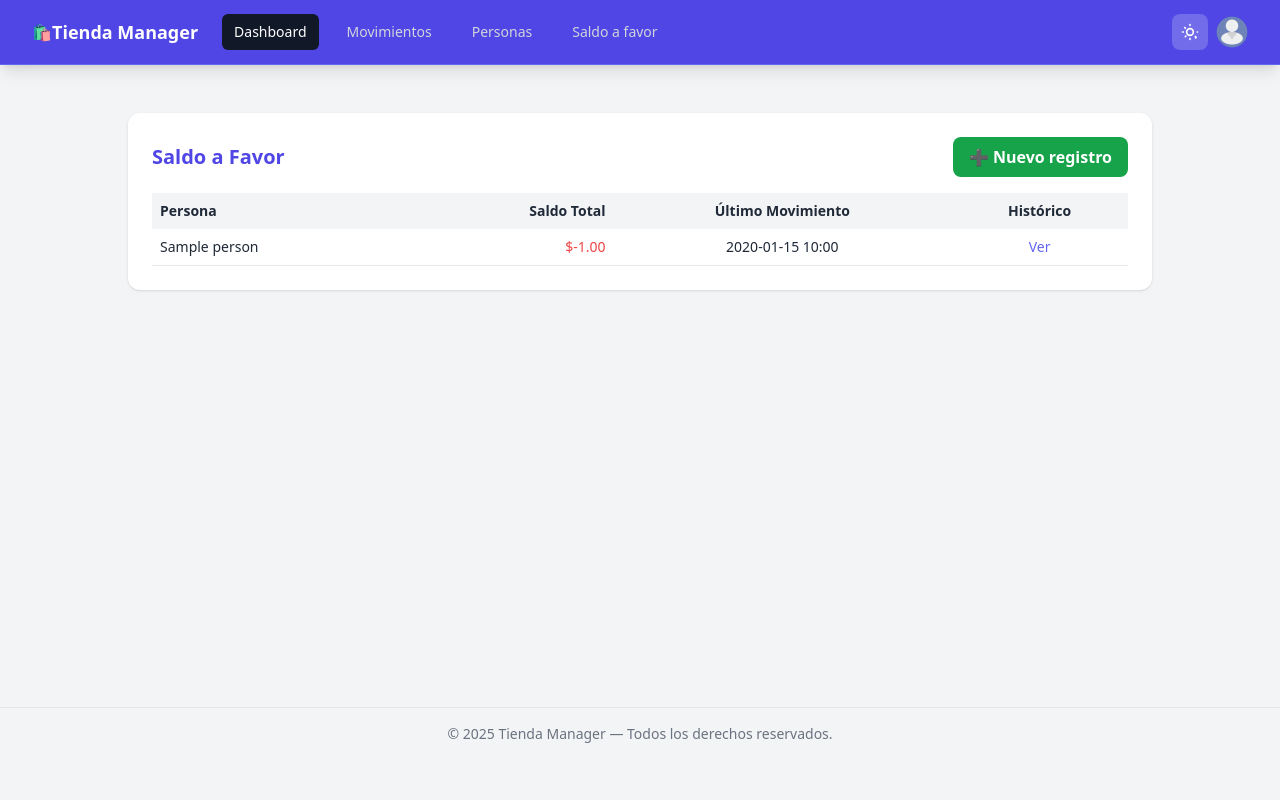
After one commit to StevenUCh/StoreManager, a Flask app: page /saldo-favor in a window 1280 px wide. The commit adds this page. Run offline with Flask 3, Linux system fonts and the light colour scheme; a user stored in the database is signed in; tables that the repository leaves empty hold one stand-in row (values such as "Sample post"); some libraries are stand-ins or nearby versions.

Commit message:
Add New Fuctions

```diff
--- a/app.py
+++ b/app.py
@@ -3,7 +3,7 @@ from datetime import date, datetime
 from flask import Flask, render_template, redirect, url_for, request, flash, jsonify
 from flask_login import LoginManager, login_user, login_required, logout_user, current_user
 from werkzeug.security import generate_password_hash, check_password_hash
-from models.users import db, User, Person
+from models.users import db, User, Person, SaldoFavor
 from models.move import Movimiento, DetalleMovimiento, Abono, AbonoIndirecto
 from forms.forms import LoginForm, RegisterForm, PersonForm, MovimientoForm
 from flask import send_file
@@ -148,31 +148,42 @@ def create_app():
             total_abonos = 0
             total_le_deben = 0
             balance = 0
+
+            # =========================
+            # 🔹 Cálculo de deuda / pagos
+            # =========================
             for d in p.detalles:
-                # Solo contar movimientos del usuario logueado
                 if d.movimiento.user_id != current_user.id:
                     continue
 
-                # Monto total y abonos personales
                 abonos_sum = sum(a.monto for a in d.abonos)
                 total_monto += d.monto
                 total_abonos += abonos_sum
 
-                # Si esta persona pagó todo el movimiento
+                # Si esta persona pagó todo el movimiento → le deben
                 if getattr(d, 'pago_todo', False):
                     otros_detalles = DetalleMovimiento.query.filter(
                         DetalleMovimiento.movimiento_id == d.movimiento_id,
                         DetalleMovimiento.persona_id != p.id
                     ).all()
 
-                    # Sumar la parte que le deben al usuario actual
                     for od in otros_detalles:
                         abonos_od = sum(a.monto for a in od.abonos)
                         deuda_od = max(od.monto - abonos_od, 0)
                         total_le_deben += deuda_od
 
+            # =========================
+            # 🔹 Sumar saldos a favor disponibles
+            # =========================
+            saldo_favor_total = db.session.query(
+                db.func.coalesce(db.func.sum(SaldoFavor.monto), 0)
+            ).filter_by(persona_id=p.id, user_id=current_user.id).scalar()
+
+            # =========================
+            # 🔹 Cálculo de totales
+            # =========================
             total_debe = max(total_monto - total_abonos, 0)
-            balance = total_debe - total_le_deben
+            balance = total_le_deben - total_debe + saldo_favor_total  # ✅ Incluye saldo a favor
             total_deuda += total_debe
 
             deudas.append({
@@ -180,6 +191,7 @@ def create_app():
                 'debe': total_debe,
                 'pagado': total_abonos,
                 'le_deben': total_le_deben,
+                'saldo_favor': saldo_favor_total,
                 'balance': balance
             })
 
@@ -424,6 +436,7 @@ def create_app():
         db.session.commit()
         return jsonify({'status': 'ok', 'estado': d.estado})
 
+
     @app.route('/movimiento/<int:mov_id>/abonar', methods=['POST'])
     @login_required
     def abonar(mov_id):
@@ -431,6 +444,7 @@ def create_app():
         detalle_id = request.form.get('detalle_id')
         monto_str = request.form.get('monto', '0').replace(',', '').strip()
         fecha_str = request.form.get('fecha', '').strip()
+        usar_saldo = request.form.get('usar_saldo', 'no')  # <-- Campo extra en el formulario
 
         try:
             monto = float(monto_str)
@@ -440,8 +454,31 @@ def create_app():
             return redirect(url_for('movimiento_detail', mov_id=mov_id))
 
         detalle = DetalleMovimiento.query.filter_by(id=detalle_id, movimiento_id=mov.id).first_or_404()
+        persona = detalle.person
 
-        # Crear el nuevo abono
+        # Verificar saldo a favor disponible
+        saldo_actual = db.session.query(db.func.sum(SaldoFavor.monto)).filter_by(persona_id=persona.id).scalar() or 0
+
+        if usar_saldo == 'si':
+            if saldo_actual <= 0:
+                flash(f'{persona.name} no tiene saldo a favor disponible.', 'error')
+                return redirect(url_for('movimiento_detail', mov_id=mov.id))
+
+            if monto > saldo_actual:
+                flash(f'El saldo disponible de {persona.name} (${saldo_actual:,.2f}) es insuficiente.', 'error')
+                return redirect(url_for('movimiento_detail', mov_id=mov.id))
+
+            # Registrar el uso del saldo (monto negativo)
+            registro_saldo = SaldoFavor(
+                persona_id=persona.id,
+                user_id=current_user.id,
+                monto=-monto,
+                fecha=fecha_obj,
+                comentario=f'Uso de saldo a favor en movimiento #{mov.id}'
+            )
+            db.session.add(registro_saldo)
+
+        # Crear el nuevo abono normal
         nuevo_abono = Abono(detalle_id=detalle.id, monto=monto, fecha=fecha_obj)
         db.session.add(nuevo_abono)
         db.session.flush()
@@ -454,7 +491,10 @@ def create_app():
 
         db.session.commit()
 
-        flash(f'Abono de ${monto:,.2f} registrado correctamente.', 'success')
+        if usar_saldo == 'si':
+            flash(f'Abono de ${monto:,.2f} registrado usando saldo a favor.', 'success')
+        else:
+            flash(f'Abono de ${monto:,.2f} registrado correctamente.', 'success')
 
         return redirect(url_for('movimiento_detail', mov_id=mov.id, abono_id=nuevo_abono.id))
 
@@ -463,14 +503,35 @@ def create_app():
     def delete_abono(abono_id):
         abono = Abono.query.get_or_404(abono_id)
         detalle = abono.detalle
+        mov = detalle.movimiento
+        persona = detalle.person
         mov_id = detalle.movimiento_id
 
-        # Eliminar abonos indirectos relacionados
-        if hasattr(abono, 'indirectos'):  # si existe la relación
+        # 1️⃣ Eliminar abonos indirectos relacionados (mantienes lo tuyo)
+        if hasattr(abono, 'indirectos'):
             for indirecto in abono.indirectos:
                 db.session.delete(indirecto)
 
-        # Restar el monto del abono eliminado
+        # 2️⃣ Buscar si este abono usó saldo a favor (para revertirlo)
+        uso_saldo = SaldoFavor.query.filter(
+            SaldoFavor.persona_id == persona.id,
+            SaldoFavor.user_id == current_user.id,
+            SaldoFavor.monto == -abono.monto,
+            SaldoFavor.comentario.like(f'%movimiento #{mov.id}%')
+        ).first()
+
+        if uso_saldo:
+            # Revertir el saldo a favor creando un registro positivo
+            reversion = SaldoFavor(
+                persona_id=persona.id,
+                user_id=current_user.id,
+                monto=abono.monto,
+                fecha=datetime.utcnow(),
+                comentario=f'Reversión de uso de saldo por eliminación de abono #{abono.id} del movimiento #{mov.id}'
+            )
+            db.session.add(reversion)
+
+        # 3️⃣ Restar el monto del abono eliminado
         detalle.abonado -= abono.monto
         if detalle.abonado < 0:
             detalle.abonado = 0
@@ -482,7 +543,7 @@ def create_app():
         db.session.delete(abono)
         db.session.commit()
 
-        flash('Abono y sus relaciones eliminados correctamente.', 'success')
+        flash('Abono eliminado correctamente. Se revirtió el saldo si aplicaba.', 'success')
         return redirect(url_for('movimiento_detail', mov_id=mov_id))
 
 
@@ -522,7 +583,26 @@ def create_app():
             flash(f'El monto supera el saldo disponible del abono (${monto_restante_abono:,.2f}).', 'error')
             return redirect(url_for('movimiento_detail', mov_id=mov_origen.id, abono_id=abono_id))
 
-        # Validar destino
+        # 🧭 Si no se seleccionó un movimiento destino → convertir en saldo a favor
+        if not movimiento_id or movimiento_id.strip() == '' or movimiento_id == '0':
+            if monto_restante_abono <= 0:
+                flash('No hay monto restante para asignar a saldo a favor.', 'info')
+                return redirect(url_for('movimiento_detail', mov_id=mov_origen.id))
+
+            nuevo_saldo = SaldoFavor(
+                persona_id=pagador_todo.persona_id,
+                user_id=current_user.id,
+                monto=monto_restante_abono,
+                fecha=datetime.utcnow(),
+                comentario=f'Saldo a favor generado por abono #{abono_id} del movimiento #{mov_origen.id}'
+            )
+            db.session.add(nuevo_saldo)
+            db.session.commit()
+
+            flash(f'Se registró ${monto_restante_abono:,.2f} como saldo a favor para {pagador_todo.person.name}.', 'success')
+            return redirect(url_for('movimiento_detail', mov_id=mov_origen.id))
+
+        # Si sí hay un destino válido:
         detalle_destino = DetalleMovimiento.query.filter_by(
             movimiento_id=movimiento_id,
             persona_id=pagador_todo.persona_id
@@ -561,6 +641,76 @@ def create_app():
 
         flash(f'Abono indirecto aplicado correctamente (${monto_aplicable:,.2f}).', 'success')
         return redirect(url_for('movimiento_detail', mov_id=mov_origen.id))
+
+    # ==============================
+    # SALDO A FAVOR
+    # ==============================
+    @app.route('/saldo-favor', methods=['GET'])
+    @login_required
+    def saldo_favor():
+        personas = Person.query.filter_by(user_id=current_user.id).all()
+        data = []
+
+        for p in personas:
+            movimientos = SaldoFavor.query.filter_by(persona_id=p.id, user_id=current_user.id).all()
+            saldo_total = sum(m.monto if m.tipo == 'ingreso' else -m.monto for m in movimientos)
+            ultima_fecha = max((m.fecha for m in movimientos), default=None)
+            data.append({
+                'id': p.id,
+                'name': p.name,
+                'saldo_total': saldo_total,
+                'ultima_fecha': ultima_fecha
+            })
+
+        return render_template('saldo_favor.html', registros=data, personas=personas)
+
+    @app.route('/saldo-favor/add', methods=['POST'])
+    @login_required
+    def saldo_favor_add():
+        persona_id = request.form.get('persona_id')
+        monto_raw = request.form.get('monto', '0').replace(',', '').strip()
+        comentario = request.form.get('comentario', '').strip()
+        fecha_raw = request.form.get('fecha', '').strip()
+        tipo = 'ingreso'  # por defecto ingreso
+
+        if not persona_id or not monto_raw or not fecha_raw:
+            flash('Todos los campos son obligatorios.', 'danger')
+            return redirect(url_for('saldo_favor'))
+
+        try:
+            monto = float(monto_raw)
+            fecha = datetime.strptime(fecha_raw, "%Y-%m-%dT%H:%M")
+        except ValueError:
+            flash('Formato inválido en monto o fecha.', 'danger')
+            return redirect(url_for('saldo_favor'))
+
+        # Permitir registrar valores negativos (egreso)
+        if monto < 0:
+            tipo = 'egreso'
+            monto = abs(monto)
+
+        nuevo = SaldoFavor(
+            persona_id=persona_id,
+            user_id=current_user.id,
+            monto=monto,
+            comentario=comentario,
+            fecha=fecha,
+            tipo=tipo
+        )
+        db.session.add(nuevo)
+        db.session.commit()
+        flash('Saldo registrado correctamente.', 'success')
+        return redirect(url_for('saldo_favor'))
+
+    @app.route('/saldo-favor/historico/<int:persona_id>')
+    @login_required
+    def saldo_favor_historico(persona_id):
+        persona = Person.query.filter_by(id=persona_id, user_id=current_user.id).first_or_404()
+        registros = SaldoFavor.query.filter_by(persona_id=persona.id, user_id=current_user.id).order_by(SaldoFavor.fecha.desc()).all()
+        saldo_total = sum(r.monto if r.tipo == 'ingreso' else -r.monto for r in registros)
+
+        return render_template('saldo_favor_historico.html', persona=persona, registros=registros, saldo_total=saldo_total)
+
 
     # -------------------------------
     # EXPORTAR A CSV
--- a/templates/base.html
+++ b/templates/base.html
@@ -68,6 +68,7 @@
                 <a href="{{ url_for('dashboard') }}" class="px-3 py-2 rounded-md text-sm font-medium text-white bg-gray-900 dark:bg-gray-950/50">Dashboard</a>
                 <a href="{{ url_for('movimientos') }}" class="px-3 py-2 rounded-md text-sm font-medium text-gray-300 hover:bg-white/5 hover:text-white">Movimientos</a>
                 <a href="{{ url_for('personas') }}" class="px-3 py-2 rounded-md text-sm font-medium text-gray-300 hover:bg-white/5 hover:text-white">Personas</a>
+                <a href="{{ url_for('saldo_favor') }}" class="px-3 py-2 rounded-md text-sm font-medium text-gray-300 hover:bg-white/5 hover:text-white">Saldo a favor</a>
               {% endif %}
             </div>
           </div>
--- /dev/null
+++ b/templates/saldo_favor.html
@@ -0,0 +1,104 @@
+{% extends 'base.html' %}
+{% block content %}
+
+<div class="bg-white dark:bg-gray-800 rounded-xl shadow p-6 max-w-5xl mx-auto mt-6">
+  <div class="flex justify-between items-center mb-4">
+    <h3 class="text-xl font-bold text-indigo-600 dark:text-indigo-400">Saldo a Favor</h3>
+    <button onclick="openModal('modalSaldoFavor')"
+            class="px-4 py-2 bg-green-600 hover:bg-green-500 text-white rounded-lg font-semibold transition">
+      ➕ Nuevo registro
+    </button>
+  </div>
+
+  <div class="overflow-x-auto">
+    <table class="min-w-full text-sm text-left border-collapse">
+      <thead class="bg-gray-100 dark:bg-gray-700 text-gray-800 dark:text-gray-200">
+        <tr>
+          <th class="p-2">Persona</th>
+          <th class="p-2 text-right">Saldo Total</th>
+          <th class="p-2 text-center">Último Movimiento</th>
+          <th class="p-2 text-center">Histórico</th>
+        </tr>
+      </thead>
+      <tbody>
+        {% for r in registros %}
+        <tr class="border-b border-gray-200 dark:border-gray-700 hover:bg-gray-50 dark:hover:bg-gray-700">
+          <td class="p-2">{{ r.name }}</td>
+          <td class="p-2 text-right {{ 'text-green-600' if r.saldo_total > 0 else 'text-red-500' }}">
+            {{ r.saldo_total | currency }}
+          </td>
+          <td class="p-2 text-center">
+            {{ r.ultima_fecha.strftime('%Y-%m-%d %H:%M') if r.ultima_fecha else '-' }}
+          </td>
+          <td class="p-2 text-center">
+            <a href="{{ url_for('saldo_favor_historico', persona_id=r.id) }}"
+               class="text-indigo-500 hover:underline">Ver</a>
+          </td>
+        </tr>
+        {% else %}
+        <tr><td colspan="4" class="p-4 text-center text-gray-500">No hay registros</td></tr>
+        {% endfor %}
+      </tbody>
+    </table>
+  </div>
+</div>
+
+<!-- Modal -->
+<div id="modalSaldoFavor" class="fixed inset-0 bg-black bg-opacity-50 flex items-center justify-center hidden">
+  <div class="bg-white dark:bg-gray-800 rounded-xl shadow p-6 w-96 relative">
+    <h4 class="text-lg font-bold text-indigo-600 dark:text-indigo-400 mb-4">Registrar Saldo a Favor</h4>
+    <form method="POST" action="{{ url_for('saldo_favor_add') }}">
+      <div class="mb-3">
+        <label class="block font-semibold text-gray-700 dark:text-gray-300 mb-1">Persona</label>
+        <select name="persona_id" class="w-full rounded-md border-gray-300 dark:border-gray-700 dark:bg-gray-900 dark:text-white p-2" required>
+          <option value="" disabled selected>Selecciona una persona</option>
+          {% for p in personas %}
+          <option value="{{ p.id }}">{{ p.name }}</option>
+          {% endfor %}
+        </select>
+      </div>
+      <div class="mb-3">
+        <label class="block font-semibold text-gray-700 dark:text-gray-300 mb-1">Monto (puede ser negativo)</label>
+        <input type="text" name="monto" placeholder="0.00" required
+               class="w-full rounded-md border-gray-300 dark:border-gray-700 dark:bg-gray-900 dark:text-white p-2 text-right"
+               oninput="formatCurrency(this)">
+      </div>
+      <div class="mb-3">
+        <label class="block font-semibold text-gray-700 dark:text-gray-300 mb-1">Fecha</label>
+        <input type="datetime-local" name="fecha" required
+               class="w-full rounded-md border-gray-300 dark:border-gray-700 dark:bg-gray-900 dark:text-white p-2 text-right">
+      </div>
+      <div class="mb-3">
+        <label class="block font-semibold text-gray-700 dark:text-gray-300 mb-1">Comentario</label>
+        <textarea name="comentario" rows="2"
+                  class="w-full rounded-md border-gray-300 dark:border-gray-700 dark:bg-gray-900 dark:text-white p-2"></textarea>
+      </div>
+      <div class="flex justify-end space-x-2 mt-4">
+        <button type="button" onclick="closeModal('modalSaldoFavor')" class="px-4 py-2 bg-gray-300 dark:bg-gray-700 text-gray-800 dark:text-white rounded-lg">Cancelar</button>
+        <button type="submit" class="px-4 py-2 bg-green-600 hover:bg-green-500 text-white rounded-lg font-semibold">Guardar</button>
+      </div>
+    </form>
+  </div>
+</div>
+
+<script>
+function openModal(id) {
+  const modal = document.getElementById(id);
+  modal.classList.remove('hidden');
+  modal.classList.add('flex');
+}
+function closeModal(id) {
+  const modal = document.getElementById(id);
+  modal.classList.add('hidden');
+  modal.classList.remove('flex');
+}
+function formatCurrency(input) {
+  let value = input.value.replace(/,/g, '').replace(/[^\d.-]/g, '');
+  if (!value) { input.value = ''; return; }
+  const parts = value.split('.');
+  parts[0] = parts[0].replace(/\B(?=(\d{3})+(?!\d))/g, ',');
+  input.value = parts.join('.');
+}
+</script>
+
+{% endblock %}
```
Also changed, not shown: backup.py (added, +75 -0 lines), fix_version_db.py (added, +34 -0 lines), models/users.py (+17 -0 lines), templates/dashboard.html (+12 -5 lines), templates/deuda_detalle.html (+108 -18 lines), templates/saldo_favor_historico.html (added, +46 -0 lines).
